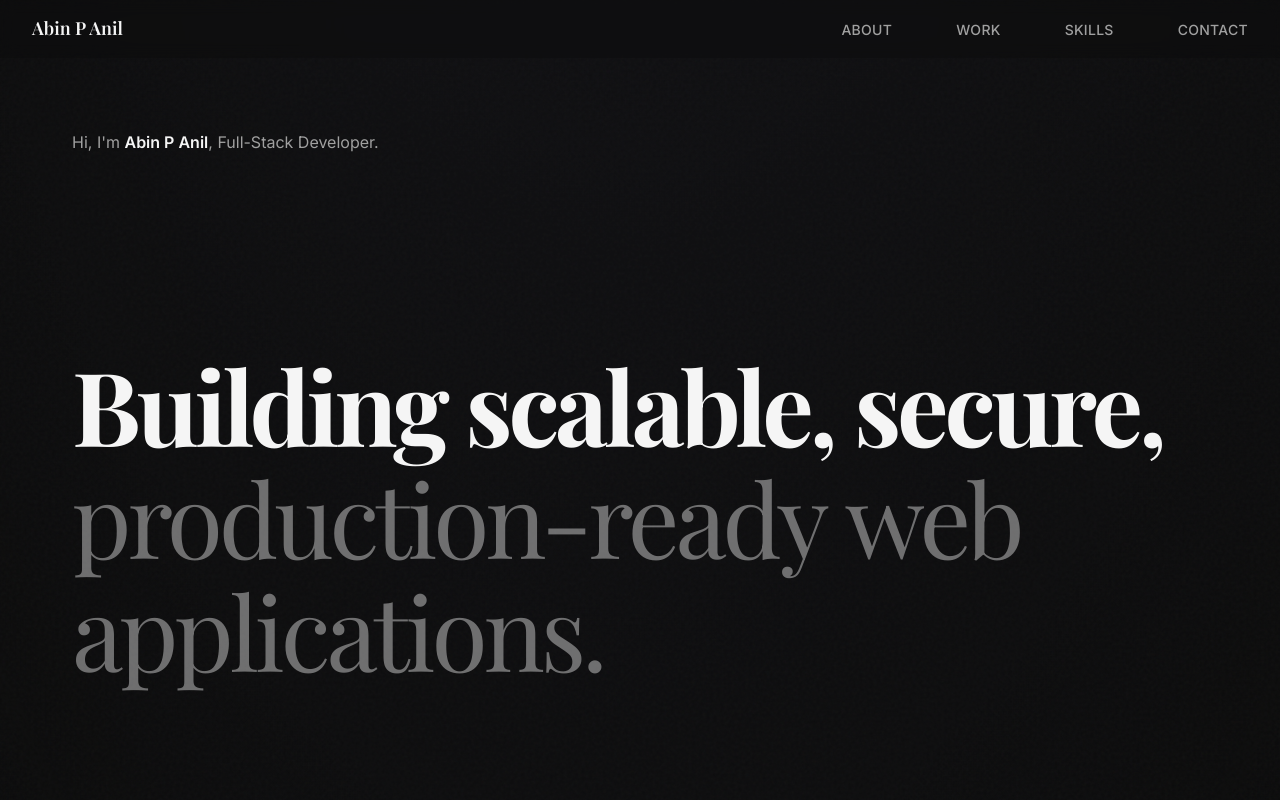
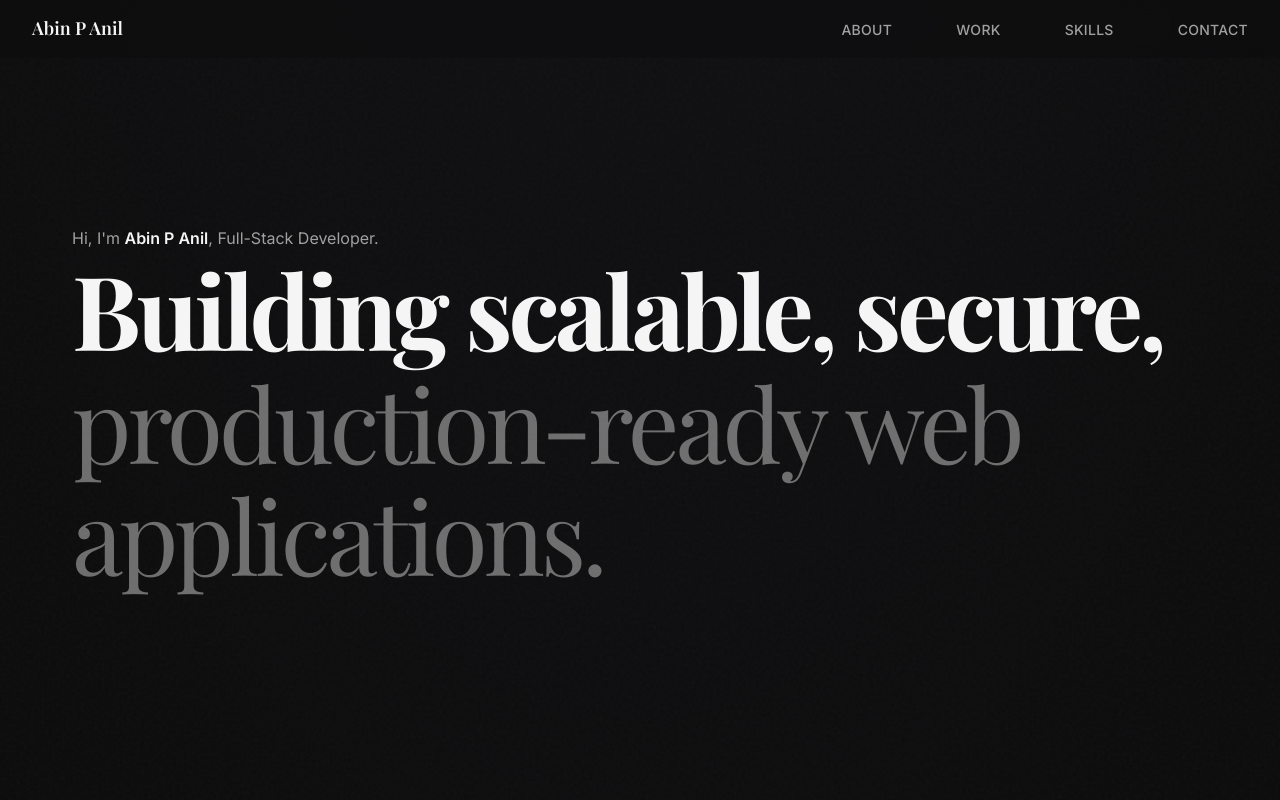
Before and after one commit to abinpanil/abin-portfolio, a React (Vite) app: page / in a window 1280 px wide. Shown: the top 800 px of the page. Built offline with nearby package versions, Linux system fonts and the light colour scheme.

Commit message:
feat: Enhance Hero component animations and styles for improved visual appeal

```diff
--- a/src/components/Hero.css
+++ b/src/components/Hero.css
@@ -49,6 +49,11 @@
   margin: 0;
 }
 
+.hero-main-title {
+  will-change: transform, opacity;
+  text-rendering: optimizeLegibility;
+}
+
 /* Bold part of title */
 .title-bold {
   font-weight: var(--font-weight-bold);
--- a/src/components/Hero.jsx
+++ b/src/components/Hero.jsx
@@ -1,40 +1,46 @@
 import { motion } from 'framer-motion';
 import './Hero.css';
 
-// Sequential fade-in animations
-const fadeInUpSequence = {
-    initial: { opacity: 0, y: 20 },
+const lineReveal = {
+  initial: { opacity: 0.85, y: 8 },
   animate: { opacity: 1, y: 0 },
+  transition: {
+    duration: 0.45,
+    ease: [0.33, 1, 0.68, 1],
+  },
 };
 
 const Hero = () => {
   return (
     <section id="hero" className="hero">
       <div className="hero-container">
-                {/* Top intro section */}
-                <motion.div
-                    className="hero-intro"
-                    {...fadeInUpSequence}
-                    transition={{ duration: 0.8, delay: 0.2, ease: [0.33, 1, 0.68, 1] }}
+
+        {/* Intro — light animation, not LCP */}
+        <motion.p
+          className="intro-text"
+          initial={{ opacity: 0.9 }}
+          animate={{ opacity: 1 }}
+          transition={{ duration: 0.4, delay: 0.1 }}
         >
-                    <p className="intro-text">
           Hi, I'm <strong>Abin P Anil</strong>, Full-Stack Developer.
-                    </p>
-                </motion.div>
+        </motion.p>
 
-                {/* Large tagline with mixed font weights */}
-                <motion.div
-                    className="hero-title-section"
-                    {...fadeInUpSequence}
-                    transition={{ duration: 0.8, delay: 0.5, ease: [0.33, 1, 0.68, 1] }}
-                >
+        {/* LCP-safe H1 */}
         <h1 className="hero-main-title">
-                        <span className="title-bold">Building scalable,</span>{' '}
-                        <span className="title-bold">secure,</span>{' '}
-                        <span className="title-light">production-ready</span>{' '}
-                        <span className="title-light">web applications.</span>
+          <motion.span {...lineReveal} className="title-bold">
+            Building scalable,
+          </motion.span>{' '}
+          <motion.span {...lineReveal} transition={{ delay: 0.05 }} className="title-bold">
+            secure,
+          </motion.span>{' '}
+          <motion.span {...lineReveal} transition={{ delay: 0.1 }} className="title-light">
+            production-ready
+          </motion.span>{' '}
+          <motion.span {...lineReveal} transition={{ delay: 0.15 }} className="title-light">
+            web applications.
+          </motion.span>
         </h1>
-                </motion.div>
+
       </div>
     </section>
   );
--- a/src/utils/animations.js
+++ b/src/utils/animations.js
@@ -147,17 +147,18 @@
 
 // Scroll reveal - smooth, not rushed
 export const scrollReveal = {
-  initial: { opacity: 0, y: 50 },
+  initial: { opacity: 0.9, y: 16 },
   whileInView: {
     opacity: 1,
     y: 0,
     transition: {
-      duration: 0.8,
+      duration: 0.6,
       ease: PREMIUM_EASING,
     },
   },
-  viewport: { once: true, margin: "-80px" },
+  viewport: { once: true, margin: "-100px" },
 };
+
 
 // Scroll reveal with stagger
 export const scrollRevealStagger = {
```
Lines whose indentation alone changed are shown as unchanged.
